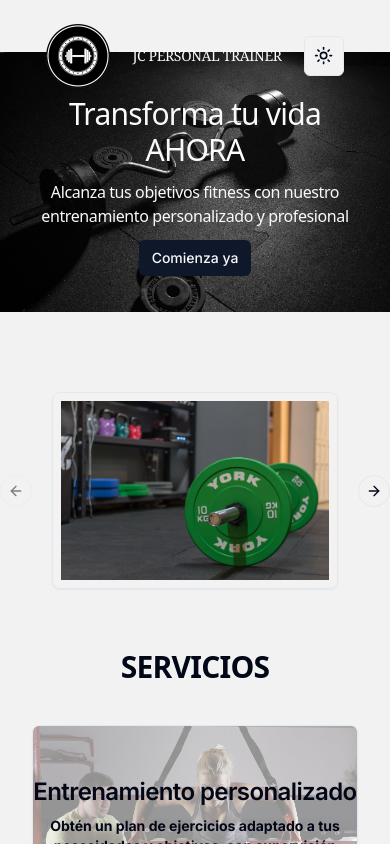
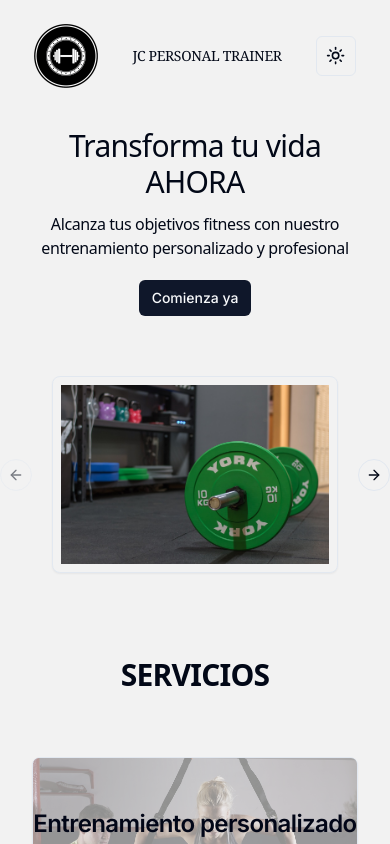
Before and after one commit to Jcruzcorti/jcpersonaltrainer, a Next.js app: page / in a window 390 px wide. Shown: the top 844 px of the page. Built offline with nearby package versions, Linux system fonts and the light colour scheme.

Commit message:
Creation of Banner.tsx component to render the banner only in desktop version and not mobile

```diff
--- a/app/globals.css
+++ b/app/globals.css
@@ -2,11 +2,7 @@
 @tailwind components;
 @tailwind utilities;
 
-/* section {
-  background-image: url('../public/gymBanner.jpg');
-  background-size: cover;
 
-} */
 
 @layer base {
   :root {
--- a/app/page.tsx
+++ b/app/page.tsx
@@ -1,17 +1,19 @@
 
+import { Banner } from "@/components/Banner";
 import { CarouselCard } from "@/components/CarouselCards";
 import { ContactAboutUs } from "@/components/ContactAboutUs";
 import { Footer } from "@/components/Footer";
 import { NavBar } from "@/components/NavBar";
 import { Presentation } from "@/components/Presentation";
 import { Services } from "@/components/Services";
+import Image from "next/image";
 
 
 
 export default function Home() {
   return (
-    <main className="flex min-h-screen flex-col items-center justify-between p-6 lg:justify-evenly lg:p-12  ">
-
+    <main className="flex min-h-screen  flex-col items-center justify-between p-0 scroll-smooth lg:justify-evenly lg:p-12  ">
+      <Banner/>
       <NavBar/>
       <Presentation/>
       <CarouselCard/>
--- /dev/null
+++ b/components/Banner.tsx
@@ -0,0 +1,15 @@
+import Image from 'next/image'
+import React from 'react'
+
+export const Banner = () => {
+  return (
+    <div className='hidden lg:block lg:absolute lg:-z-10 lg:w-full lg:h-fit lg:top-full '>
+        <Image  src="/gymBanner.jpg"
+                alt="Banner foto gym"
+                className="hidden lg:block lg:w-full lg:h-auto"
+                width={1000}
+                height={1000}
+                priority/>
+       </div>
+  )
+}
--- a/components/CarouselCards.tsx
+++ b/components/CarouselCards.tsx
@@ -50,7 +50,7 @@
   return (
     <>
 
-      <div className="relative flex-col p-6 place-items-center pt-28 lg:pt-0 ">
+      <div className="relative flex-col p-12 place-items-center pt-6 lg:pt-0 ">
         <Carousel className="w-full max-w-xs lg:max-w-lg ">
           <CarouselContent>
             {carrouselImages.map((item) => (
@@ -58,7 +58,6 @@
                 <div className=" p-1 lg:p-4 " >
                   <Card className="bg-background ">
                     <CardContent className="flex items-center justify-center p-2 lg:p-2">
-                      {/* <div className="h-full w-full overflow-hidden"> */}
                       <Image
                         className="relative rounded-xs w-full h-auto"
                         src={item.img}
@@ -68,7 +67,6 @@
                         sizes="100vw"
                         priority
                       />
-                      {/* </div> */}
                     </CardContent>
                   </Card>
                 </div>
--- a/components/Footer.tsx
+++ b/components/Footer.tsx
@@ -4,7 +4,7 @@
 
 export const Footer = () => {
   return (
-    <div className="flex flex-row items-center justify-center text-center gap-3 pt-6 w-full border-t-2 border-bg-background dark:border-bg-background lg:pt-12">
+    <div className="flex flex-row items-center justify-center text-center gap-3 p-6 w-full border-t-2 border-bg-background dark:border-bg-background lg:pt-12 lg:p-0">
         <h3 className="">©2023 JC Personal Trainer </h3>
             <Link href={'/'}>
                 <Image
@@ -12,7 +12,7 @@
                     alt="Jc personal trainer instagram"
                     className=" w-6 lg:w-7"
                     width={100}
-                    height={24}
+                    height={25}
                     priority/>
             </Link>
             <Link href={'/'}>
@@ -21,7 +21,7 @@
                 alt="Jc personal trainer instagram"
                 className="w-5 lg:w-6"
                 width={100}
-                height={24}
+                height={25}
                 priority/>
             </Link>
     </div>
--- a/components/ModeToggle.tsx
+++ b/components/ModeToggle.tsx
@@ -31,9 +31,6 @@
         <DropdownMenuItem onClick={() => setTheme("dark")}>
           Dark
         </DropdownMenuItem>
-        {/* <DropdownMenuItem onClick={() => setTheme("system")}>
-          System
-        </DropdownMenuItem> */}
       </DropdownMenuContent>
     </DropdownMenu>
   )
--- a/components/NavBar.tsx
+++ b/components/NavBar.tsx
@@ -6,7 +6,7 @@
 export const NavBar = () => {
 
     return (
-        <div className="flex flex-row z-10 max-w-5xl w-full items-center justify-evenly font-mono text-sm lg:flex lg:pb-20 lg:justify-between">
+        <div className="flex flex-row z-10 max-w-5xl w-full items-center justify-evenly font-mono text-sm pt-6 lg:flex lg:pb-20 lg:justify-between">
             <Link href={'/'}>
                 <Image
                     src="/logogym.png"
@@ -18,7 +18,7 @@
                 />
             </Link>
 
-            <h3 className="text-sm text-slate-50 font-thin tracking-tight font-serif lg:text-2xl lg:text-slate-50">
+            <h3 className="text-sm font-thin tracking-tight font-serif lg:text-2xl lg:text-slate-50">
                 JC PERSONAL TRAINER
             </h3>
 
--- a/components/Presentation.tsx
+++ b/components/Presentation.tsx
@@ -7,27 +7,16 @@
 export const Presentation = () => {
 
   return (
-    <div className="flex flex-col gap-3 items-center justify-center">
-      {/* <div className='relative w-full'> */}
-       <div className='absolute -z-10 w-full '>
-        <Image  src="/gymBanner.jpg"
-                alt="Banner foto gym"
-                className="w-full "
-                width={1000}
-                height={1000}
-                priority/>
-       </div>
-
-          <h1 className="scroll-m-20 pt-2 text-3xl text-slate-50 text-center font-sans font-thin tracking-tight lg:text-6xl lg:tracking-wide lg:pt-2">
+    <div className="flex flex-col items-center justify-center gap-3 p-8">
+          <h1 className="scroll-m-20 pt-2 text-3xl text-center font-sans font-thin tracking-tight lg:text-6xl lg:text-slate-50 lg:tracking-wide lg:pt-2">
               Transforma tu vida AHORA
             </h1>
-            <h3 className="scroll-m-20  text-base text-slate-50 text-center font-sans font-thin tracking-tight lg:text-2xl ">
+            <h3 className="scroll-m-20 text-base text-center font-sans font-thin tracking-tight lg:text-2xl lg:text-slate-50 ">
               Alcanza tus objetivos fitness con nuestro entrenamiento personalizado y profesional
             </h3>
-          <Link href={'#ContactForm'}>
+          <Link href={'#ContactForm'} className="pt-2">
             <Button variant="default" className="w-28 h-auto ">Comienza ya</Button>
           </Link>
-      {/* </div> */}
       </div>
   )
 }
--- a/components/Services.tsx
+++ b/components/Services.tsx
@@ -47,7 +47,7 @@
             <AosAnimated>
                 {
                     cardServices.map((card) => (
-                        <div key={card.key} className=" p-2 lg:p-4">
+                        <div key={card.key} className=" p-8 lg:p-4">
                             <Card className=" bg-background ">
                                 <CardContent className=" relative flex flex-col gap-3 items-center justify-center p-0 lg:p-0 ">
                                     <Image
```
